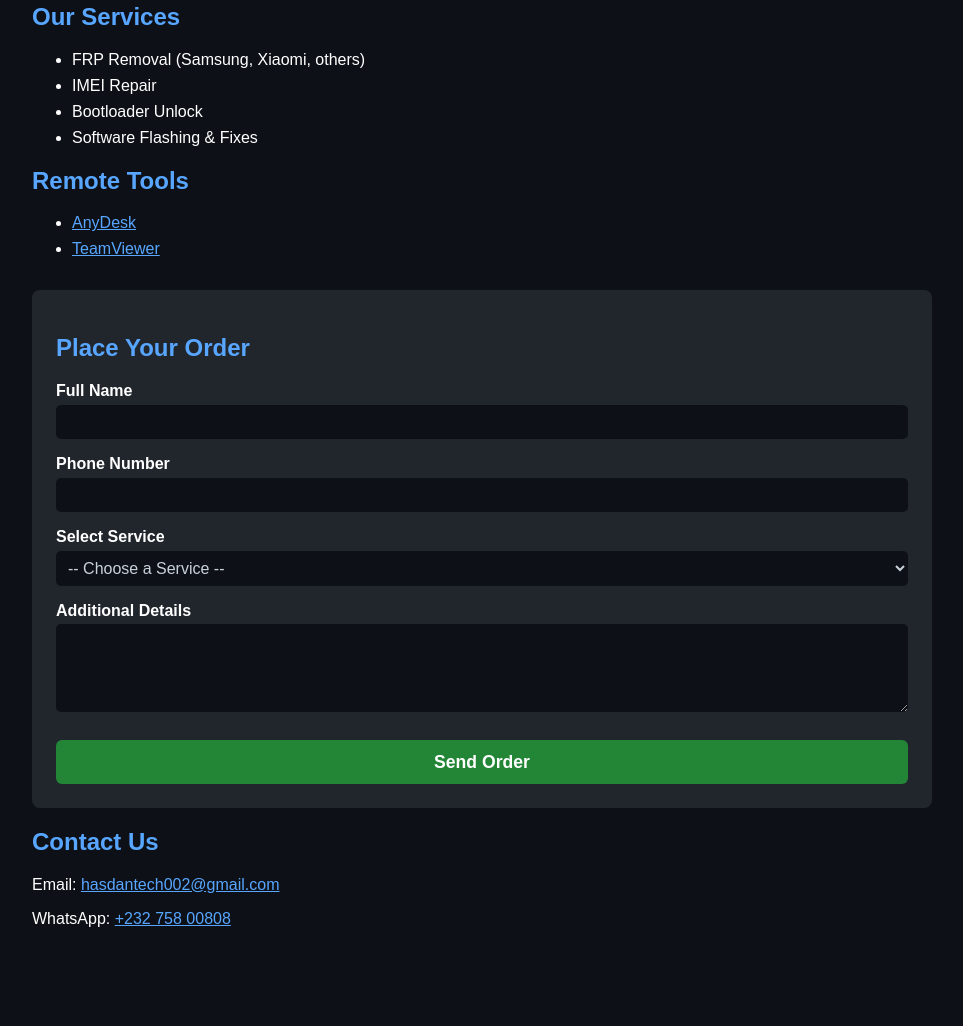
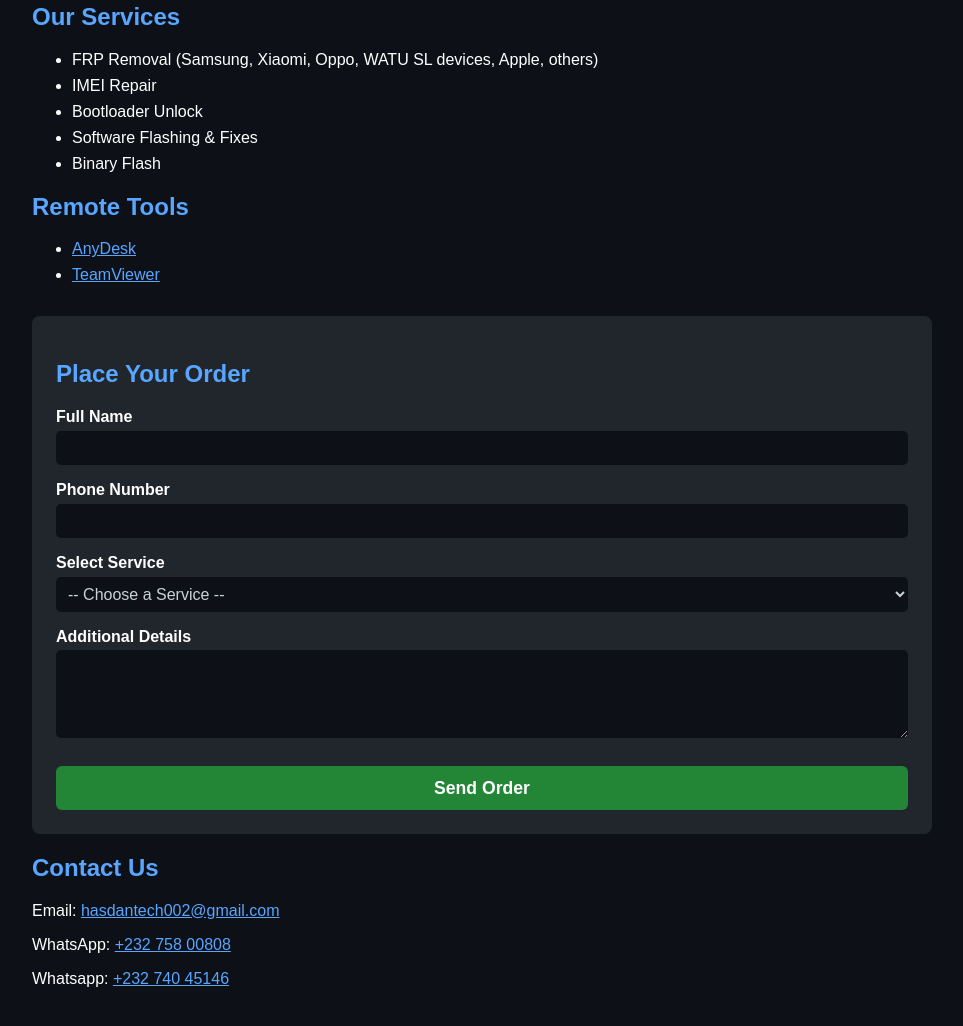
Before and after one commit to Hasdantech001/deengineer-unlock-site-, a plain HTML site: page index.html in a window 1280 px wide. Shown: the part 202-1228 px from the top of the page, without its empty margins (158-1121 px from the left). Before the commit the page ends 1178 px from the top, so only its background shows below. Drawn offline with Linux system fonts and the light colour scheme.

Commit message:
Update index.html

```diff
--- a/index.html
+++ b/index.html
@@ -126,10 +126,11 @@
     <section id="services">
       <h2>Our Services</h2>
       <ul>
-        <li>FRP Removal (Samsung, Xiaomi, others)</li>
+        <li>FRP Removal (Samsung, Xiaomi, Oppo, WATU SL devices, Apple, others)</li>
         <li>IMEI Repair</li>
         <li>Bootloader Unlock</li>
         <li>Software Flashing & Fixes</li>
+        <li>Binary Flash</li>
       </ul>
     </section>
 
@@ -173,6 +174,7 @@
       <h2>Contact Us</h2>
       <p>Email: <a href="mailto:hasdantech002@gmail.com">hasdantech002@gmail.com</a></p>
       <p>WhatsApp: <a href="https://wa.me/23275800808" target="_blank">+232 758 00808</a></p>
+      <p>Whatsapp: <a href="https://wa.me/+23274035146" target=" _blank">+232 740 45146</a></p>
     </section>
   </main>
 </body>
```
